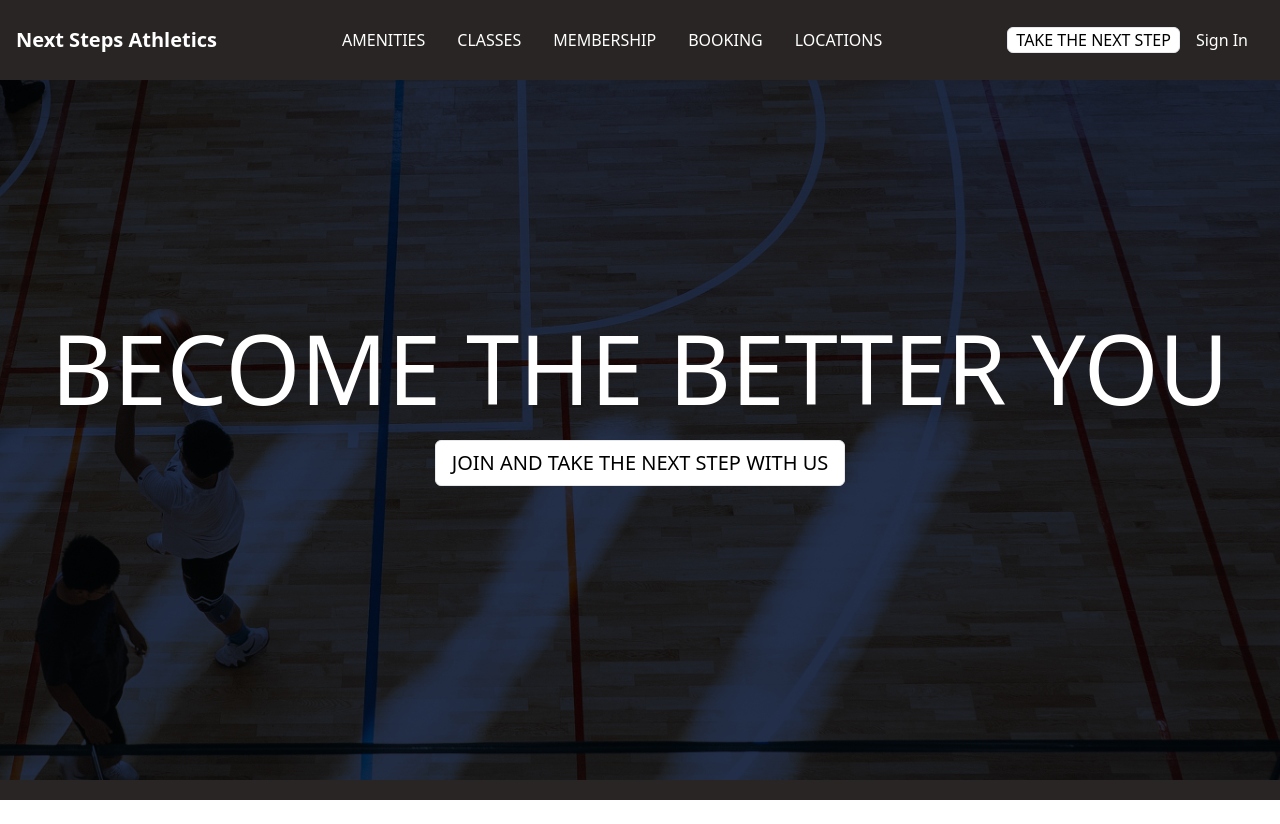
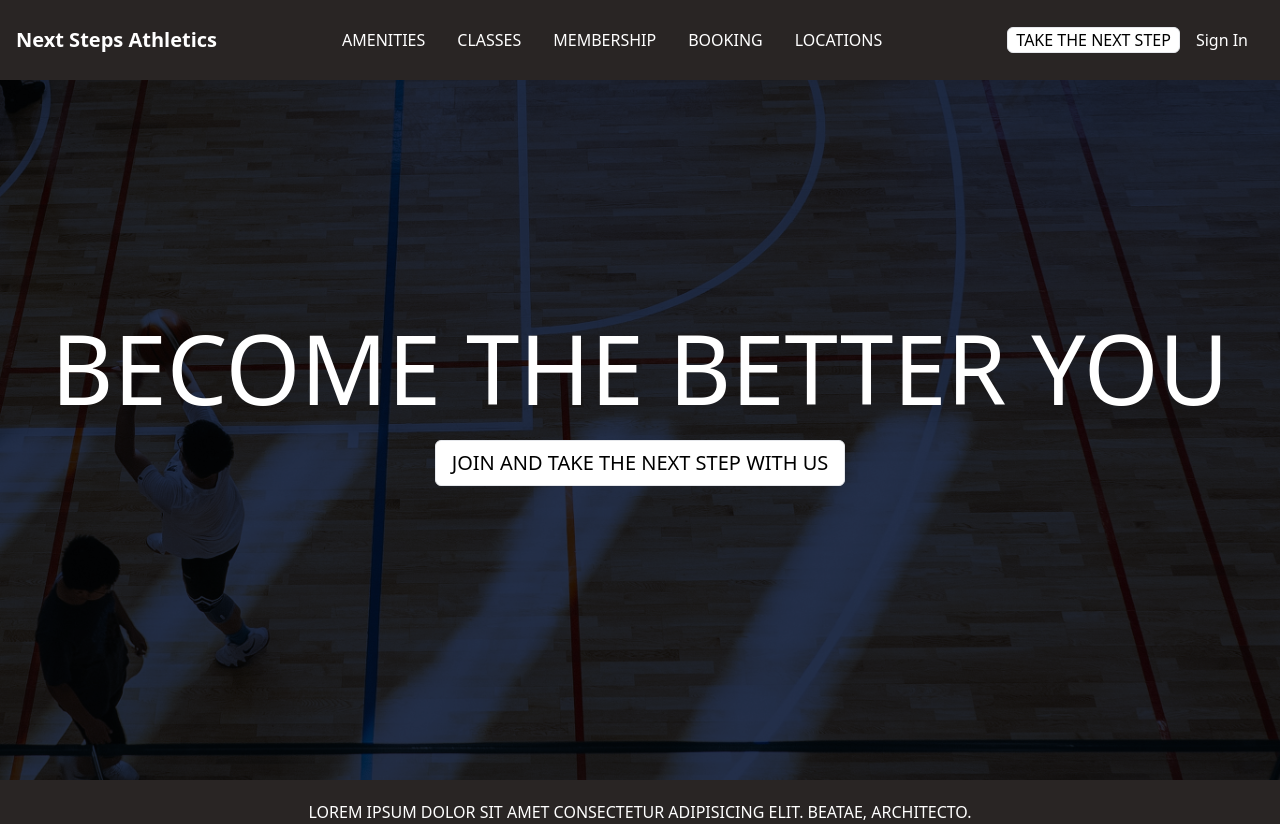
Before and after one commit to camshih/next-steps, a React (Create React App) app: page / in a window 1280 px wide. Before the commit the page ends 800 px from the top, so only its background shows below. Built offline with nearby package versions, Linux system fonts and the light colour scheme.

Commit message:
classes section

```diff
--- a/src/App.js
+++ b/src/App.js
@@ -1,10 +1,13 @@
-import Navbar from './components/Navbar';
-import Hero from './components/Hero';
+import Navbar from "./components/Navbar";
+import Hero from "./components/Hero";
+import Classes from "./components/Classes";
+
 function App() {
   return (
     <>
       <Navbar />
       <Hero />
+      <Classes />
     </>
   );
 }
--- /dev/null
+++ b/src/components/Classes.jsx
@@ -0,0 +1,14 @@
+import React from "react";
+
+const Classes = () => {
+  return (
+    <div className="text-white bg-stone-800 text-center uppercase">
+      <p>
+        Lorem ipsum dolor sit amet consectetur adipisicing elit. Beatae,
+        architecto.
+      </p>
+    </div>
+  );
+};
+
+export default Classes;
```
